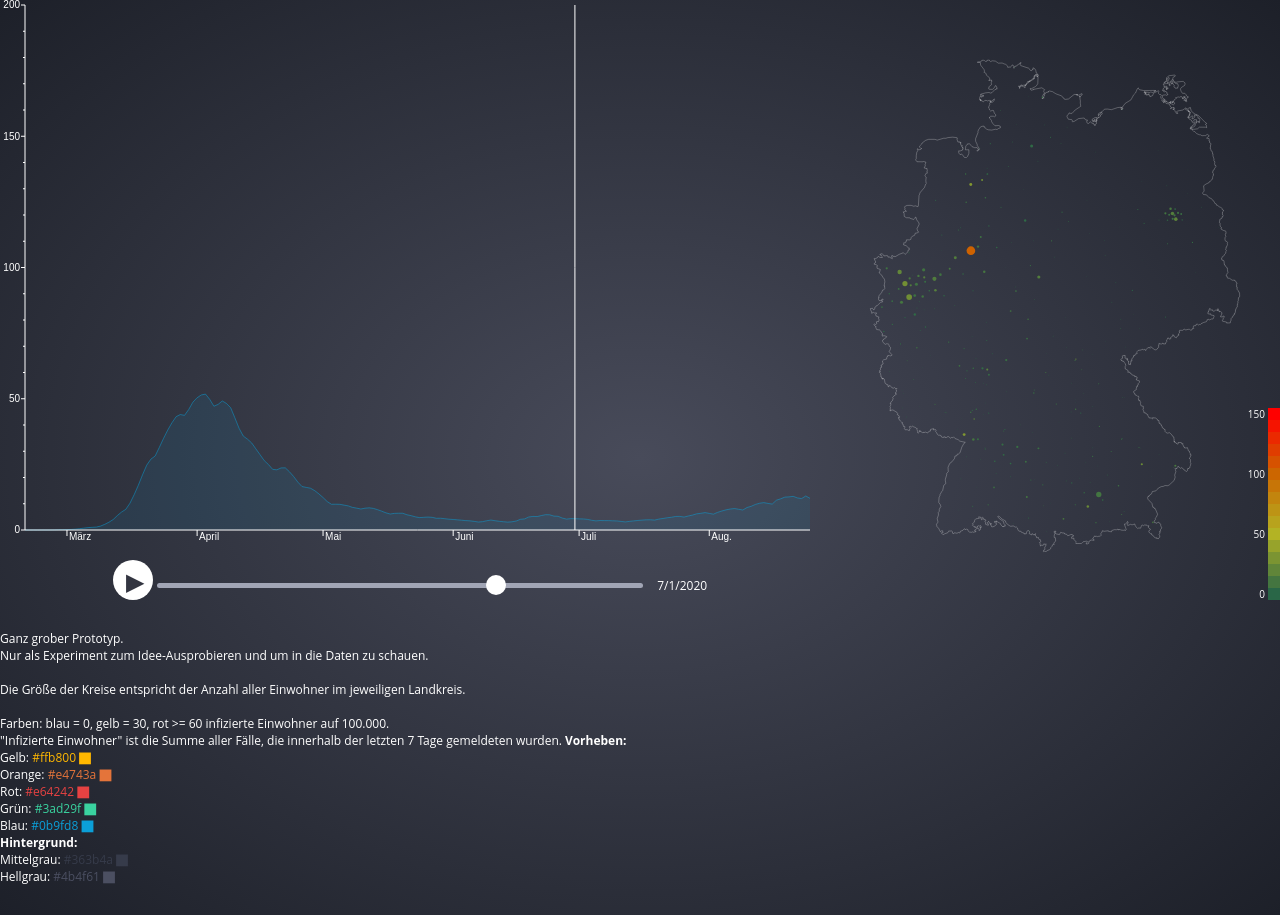
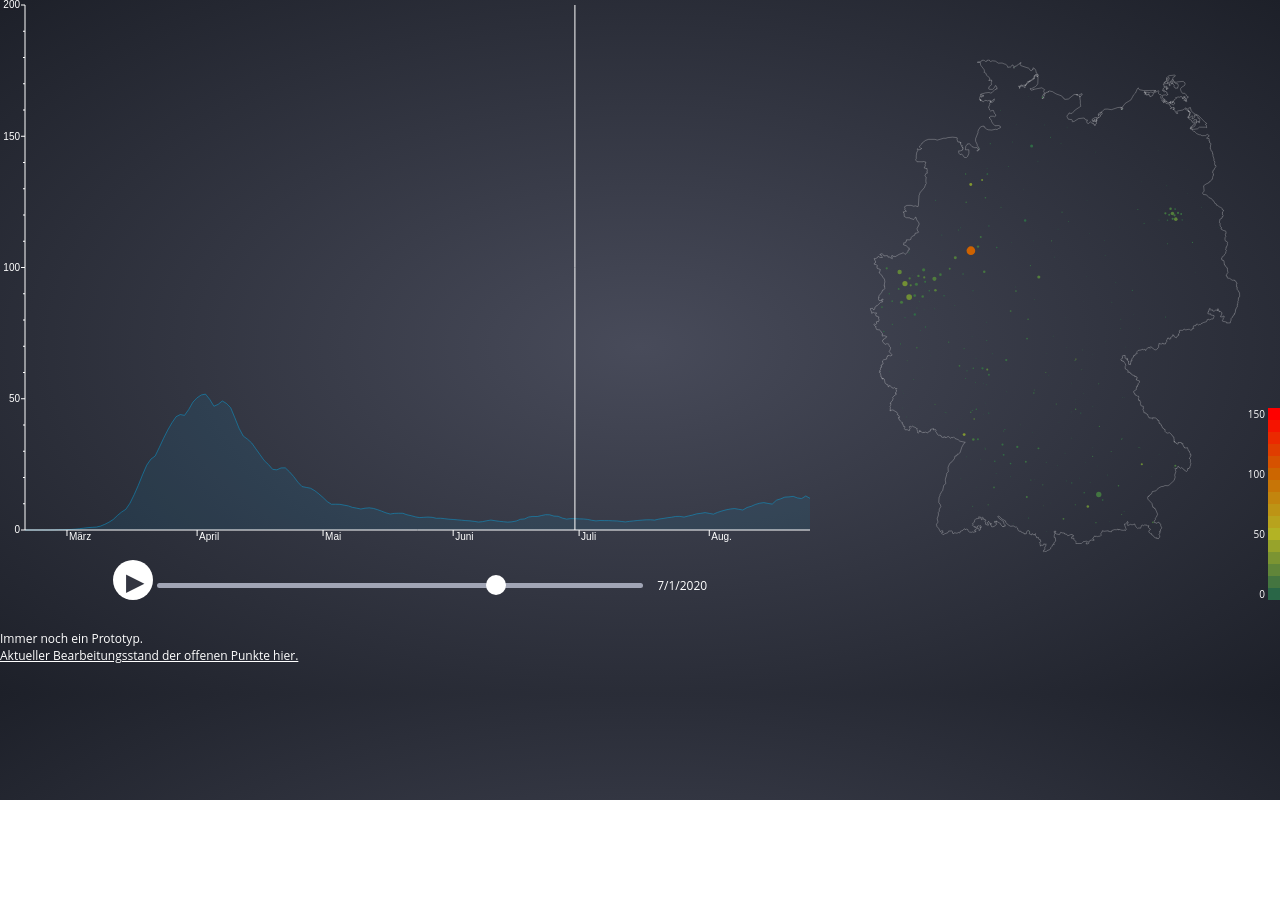
Before and after one commit to br-data/corona-deutschland-karte, a website: page docs/index.html in a window 1280 px wide. After the commit the page ends 800 px from the top, so only its background shows below. Drawn offline with Linux system fonts and the light colour scheme.

Commit message:
add link to issues

```diff
--- a/docs/index.html
+++ b/docs/index.html
@@ -20,22 +20,8 @@
 			<label for="slider" id="slider_label" style="font-size: 12px"></label>
 		</div>
 	</div>
-	<p style="font-size: 12px; margin: 30px 0px">Ganz grober Prototyp.<br>
-		Nur als Experiment zum Idee-Ausprobieren und um in die Daten zu schauen.<br><br>
-		Die Größe der Kreise entspricht der Anzahl aller Einwohner im jeweiligen Landkreis.<br><br>
-		Farben: blau = 0, gelb = 30, rot >= 60 infizierte Einwohner auf 100.000.<br>
-		"Infizierte Einwohner" ist die Summe aller Fälle, die innerhalb der letzten 7 Tage gemeldeten wurden.
-
-
-<b>Vorheben:</b><br>
-Gelb: <span style="color:#ffb800">#ffb800 &#x2b1b;&#xFE0E;</span><br>
-Orange: <span style="color:#e4743a">#e4743a &#x2b1b;&#xFE0E;</span><br>
-Rot: <span style="color:#e64242">#e64242 &#x2b1b;&#xFE0E;</span><br>
-Grün: <span style="color:#3ad29f">#3ad29f &#x2b1b;&#xFE0E;</span><br>
-Blau: <span style="color:#0b9fd8">#0b9fd8 &#x2b1b;&#xFE0E;</span><br>
-<b>Hintergrund:</b><br>
-Mittelgrau: <span style="color:#363b4a">#363b4a &#x2b1b;&#xFE0E;</span><br>
-Hellgrau: <span style="color:#4b4f61">#4b4f61 &#x2b1b;&#xFE0E;</span>
+	<p style="font-size: 12px; margin: 30px 0px">Immer noch ein Prototyp.<br>
+		<a href="https://github.com/br-data/2020-second-wave/issues">Aktueller Bearbeitungsstand der offenen Punkte hier.</a>
 	</p>
 </body>
 </html>
--- a/docs/script/main.css
+++ b/docs/script/main.css
@@ -4,6 +4,10 @@ body {
 	font-family: Open Sans,Arial,Helvetica,sans-serif;
 	color: #fff;
 	background: radial-gradient(ellipse at center,#484b5a 0,#1d2029 100%);
+}
+
+a {
+	color: #fff;
 }
 
 #wrapper {
```
